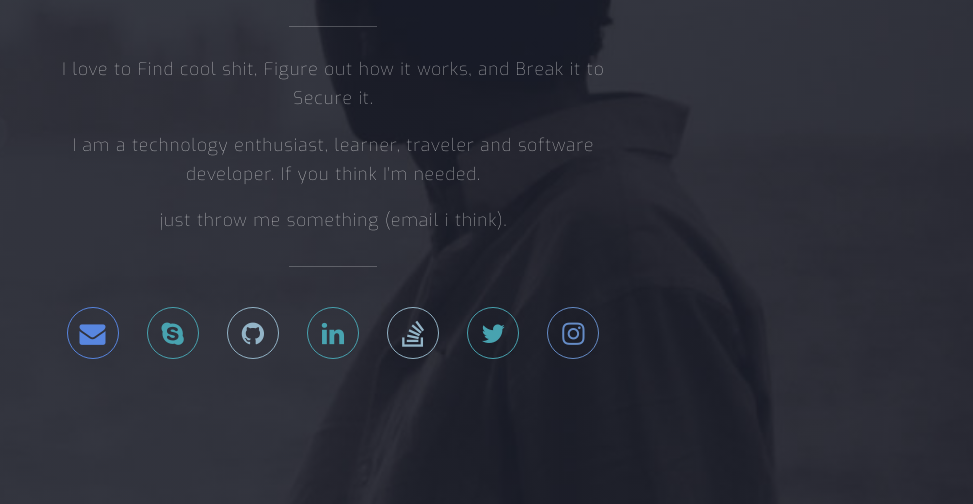
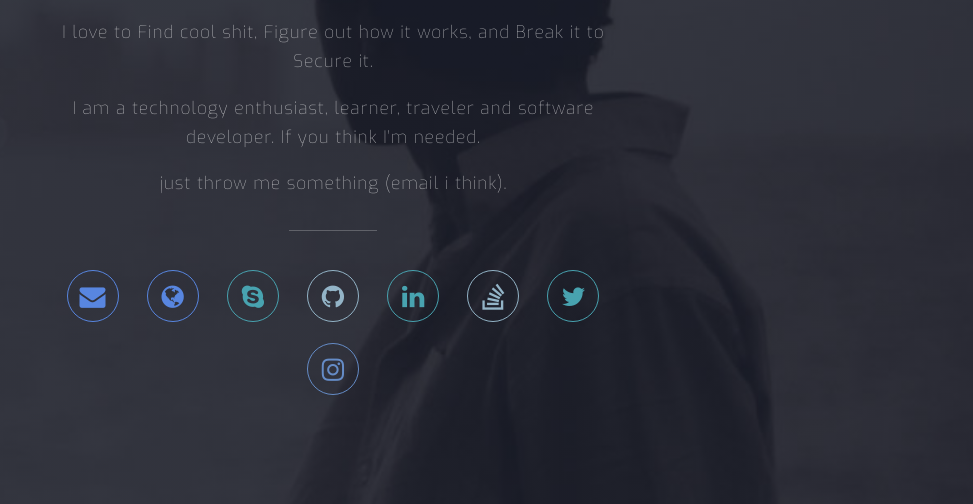
Before and after one commit to jsjunkiee/jsjunkiee.github.io, a plain HTML site: page index.html in a window 1280 px wide. Shown: the part 296-800 px from the top of the page, without its empty margins (307-1280 px from the left). Drawn offline with Linux system fonts and the light colour scheme.

Commit message:
Update index.html

```diff
--- a/index.html
+++ b/index.html
@@ -651,6 +651,7 @@
 					</span>
                 </p><hr id="divider01" /><ul class="icons" id="icons01">
                     <li><a class="fa fa-envelope n01" target="_blank" href="mailto:dhawal.thakkar8@gmail.com"><span class="label">Email</span></a></li>
+		    <li><a class="fa fa-globe n01" target="_blank" href="https://www.TheEncrypt.com"><span class="label">Email</span></a></li>
                     <li><a class="fa fa-skype n02" target="_blank" href="skype:dhawal.thakkar7?add"><span class="label">Skype</span></a></li>
                     <li><a class="fa fa-github n03" target="_blank" href="skype:dhawal.thakkar7?add"><span class="label">GitHub</span></a></li>
                     <li><a class="fa fa-linkedin n04" target="_blank" href="https://www.linkedin.com/in/dhawaldenny/"><span class="label">LinkedIn</span></a></li>
```
